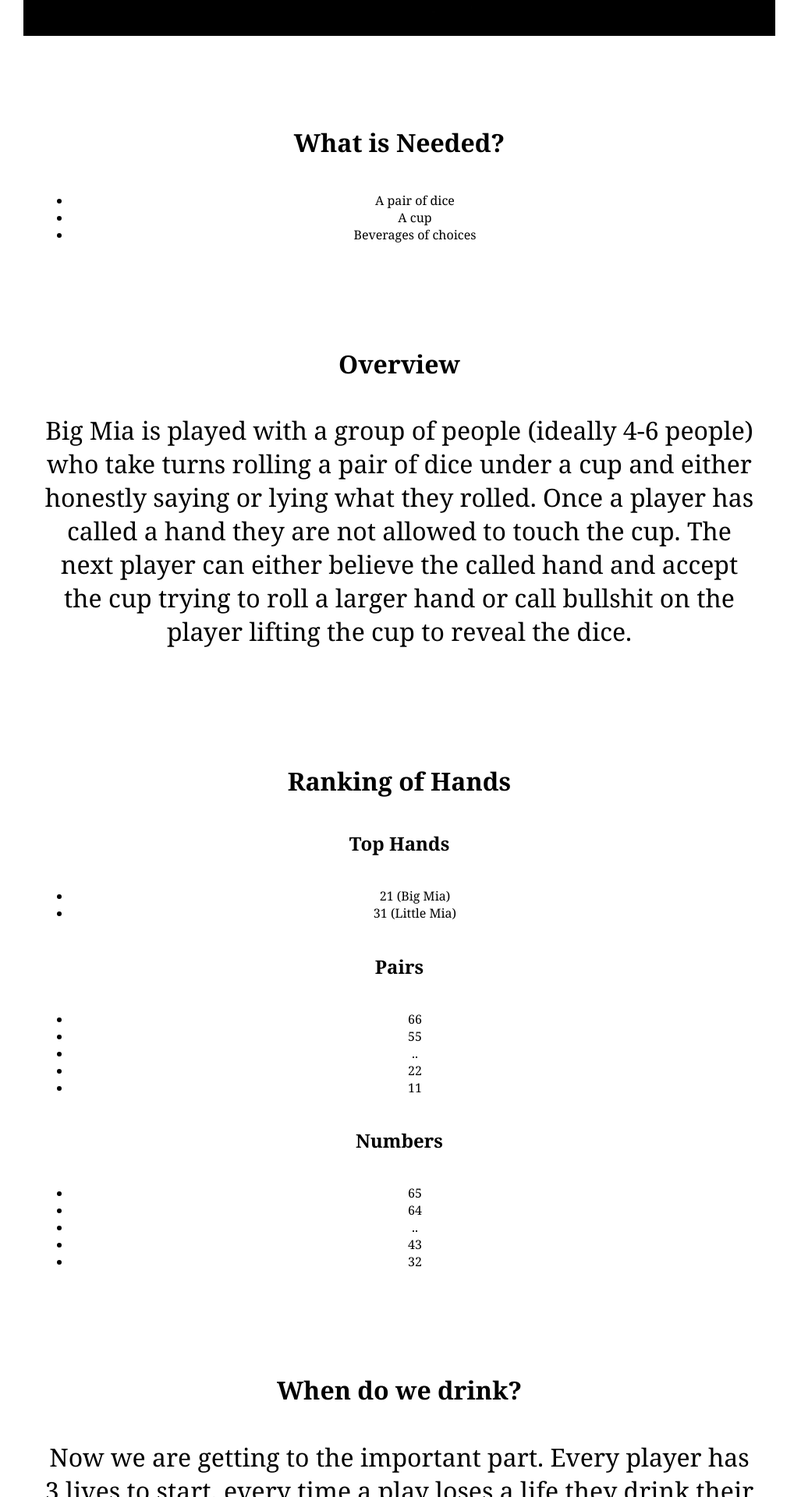
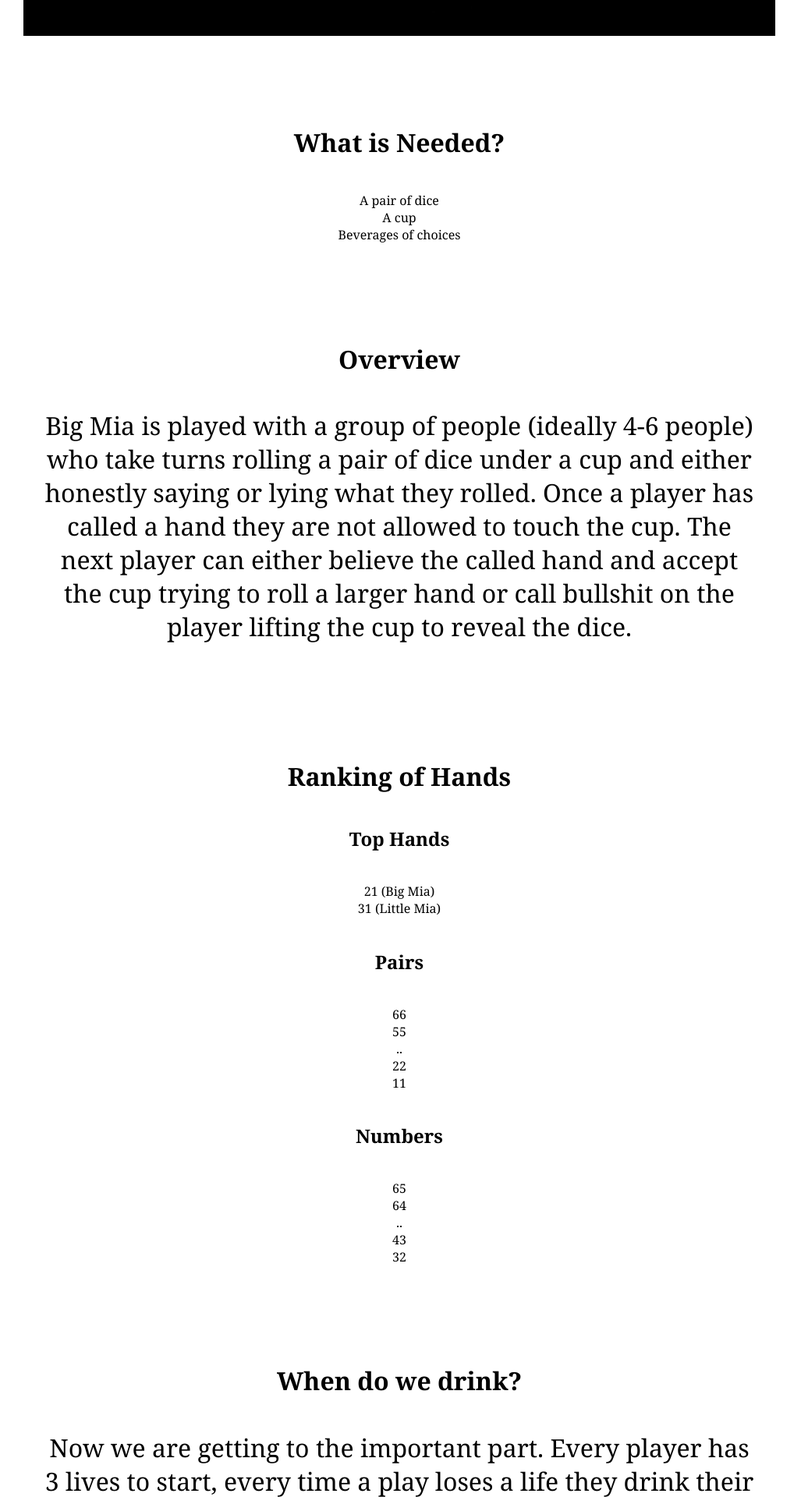
Before and after one commit to bryanrideout/bryanrideout.github.io, a Jekyll site: the page index.html, which Jekyll copies as it is, in a window 1280 px wide. Shown: the part 749-2669 px from the top of the page at 78% size, without its empty margins (0-1027 px from the left). Built offline with Jekyll 4.4.1, drawn with Linux system fonts in a browser that asks for light colours.

Commit message:
Update main.css

```diff
--- a/css/main.css
+++ b/css/main.css
@@ -60,3 +60,13 @@ p {
 	color: DarkSlateGray;
 	font-size: 16px;
 }
+
+ul {
+  padding: 0;
+  margin: 10px 0px;
+}
+
+li {
+  margin: 0;
+  list-style: none;
+}
```
